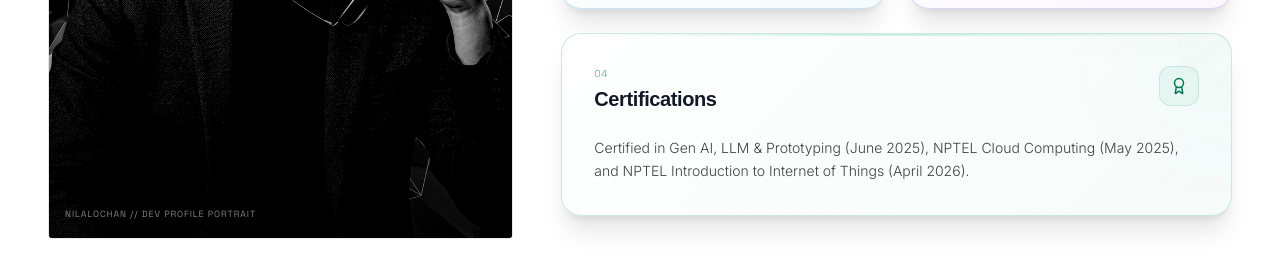
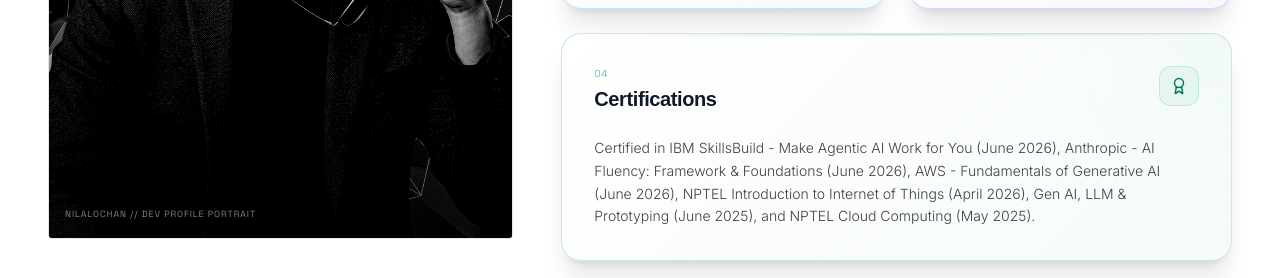
Before and after one commit to nilalochanbv/nilalochanbv-personal-portfolio, a React (Vite) app: page / in a window 1280 px wide. Shown: the part 1400-1678 px from the top of the page. Built offline with nearby package versions, Linux system fonts and the light colour scheme; no server answers; a web font is replaced by a local one.

Commit message:
feat: add new AI and agentic credentials to certifications card

```diff
--- a/src/components/About.jsx
+++ b/src/components/About.jsx
@@ -36,7 +36,7 @@ export default function About() {
     {
       num: "04",
       title: "Certifications",
-      text: "Certified in Gen AI, LLM & Prototyping (June 2025), NPTEL Cloud Computing (May 2025), and NPTEL Introduction to Internet of Things (April 2026).",
+      text: "Certified in IBM SkillsBuild - Make Agentic AI Work for You (June 2026), Anthropic - AI Fluency: Framework & Foundations (June 2026), AWS - Fundamentals of Generative AI (June 2026), NPTEL Introduction to Internet of Things (April 2026), Gen AI, LLM & Prototyping (June 2025), and NPTEL Cloud Computing (May 2025).",
       icon: Award,
       badgeClass: "badge-emerald",
       cardClass: "story-card card-emerald",
```
